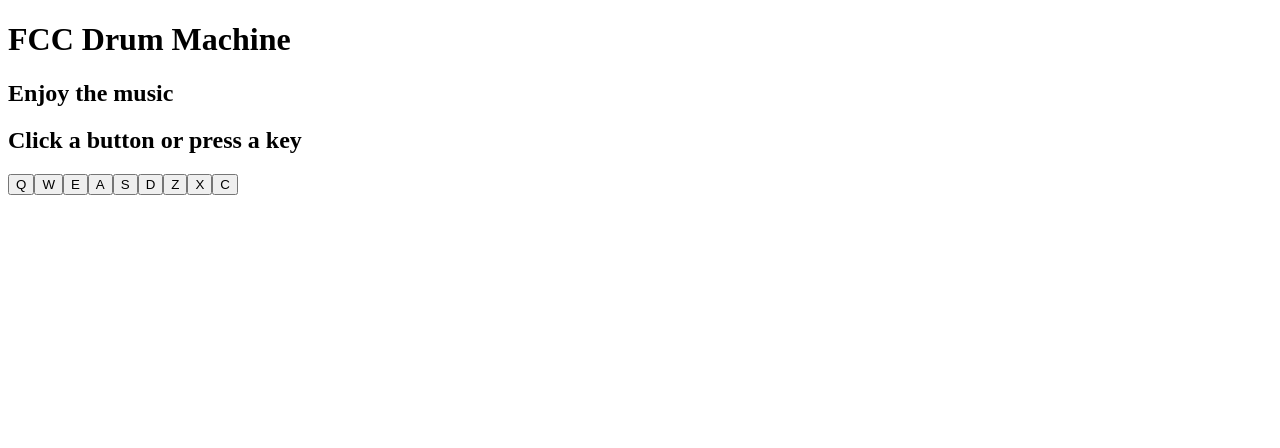
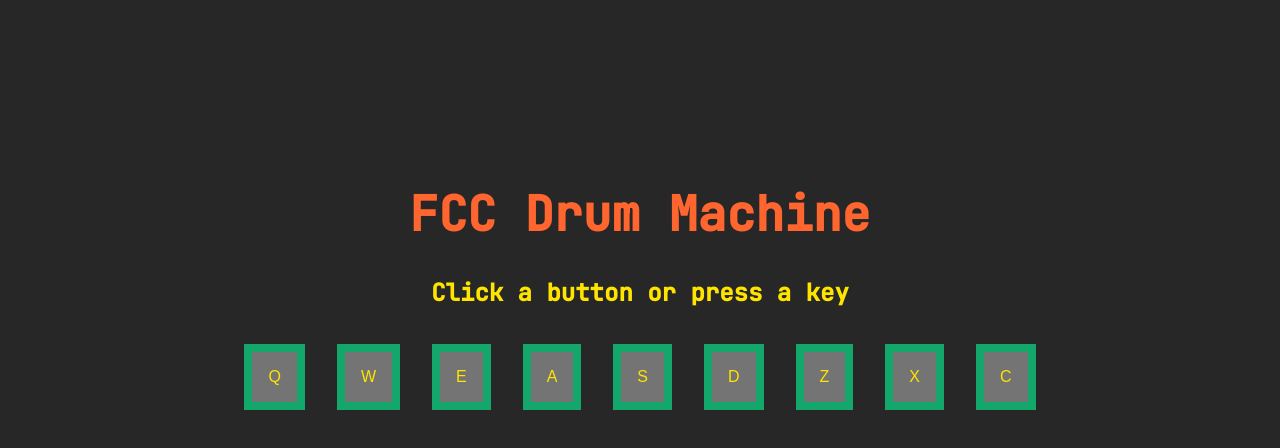
Before and after one commit to girkarkshitij/react-drum-machine, a React (Create React App) app: page / in a window 1280 px wide. Shown: the top 448 px of the page. Built offline with nearby package versions, Linux system fonts and the light colour scheme.

Commit message:
Add scss files

```diff
--- a/src/components/App.js
+++ b/src/components/App.js
@@ -2,6 +2,7 @@
 import drumpadData from './drumpadData';
 import Display from './Display';
 import Drumpad from './Drumpad';
+import '../css/main.css';
 
 class App extends React.Component {
     constructor(props) {
@@ -23,7 +24,6 @@
             <div id='container'>
                 <div id='drum-machine'>
                     <h1>FCC Drum Machine</h1>
-                    <h2>Enjoy the music</h2>
                     <Display displayText={this.state.displayText} />
                 </div>
                 {drumpadData.map((data) => (
--- /dev/null
+++ b/src/css/main.css
@@ -0,0 +1 @@
+@import url("https://fonts.googleapis.com/css2?family=JetBrains+Mono:wght@500&display=swap");@import url("https://fonts.googleapis.com/css2?family=JetBrains+Mono:wght@500&display=swap");#container{text-align:center;padding-top:150px}@media only screen and (max-width: 600px){#container{padding-top:20px}}html,body{margin:0;padding:0;border:0;font-size:100%;box-sizing:border-box;font-family:'JetBrains Mono', monospace;background-color:#272727}h1{font-size:3rem;text-align:center;color:#ff652f}h2{font-size:1.5rem;text-align:center;color:#ffe400}button{font-size:1rem;padding:1rem;margin:1rem;border:0.5rem solid #14a76c;background-color:#747474;color:#ffe400}button:active{background-color:#ff652f}html,body{margin:0;padding:0;border:0;font-size:100%;box-sizing:border-box;font-family:'JetBrains Mono', monospace;background-color:#272727}h1{font-size:3rem;text-align:center;color:#ff652f}h2{font-size:1.5rem;text-align:center;color:#ffe400}
--- /dev/null
+++ b/src/scss/_base.scss
@@ -0,0 +1,30 @@
+@import url('https://fonts.googleapis.com/css2?family=JetBrains+Mono:wght@500&display=swap');
+
+$bg-color: #272727;
+$light-bg-color: #747474;
+$alpha-color: #ff652f;
+$beta-color: #ffe400;
+$gamma-color: #14a76c;
+
+html,
+body {
+    margin: 0;
+    padding: 0;
+    border: 0;
+    font-size: 100%;
+    box-sizing: border-box;
+    font-family: 'JetBrains Mono', monospace;
+    background-color: $bg-color;
+}
+
+h1 {
+    font-size: 3rem;
+    text-align: center;
+    color: $alpha-color;
+}
+
+h2 {
+    font-size: 1.5rem;
+    text-align: center;
+    color: $beta-color;
+}
--- /dev/null
+++ b/src/scss/_component.scss
@@ -0,0 +1,14 @@
+@import 'base';
+
+button {
+    font-size: 1rem;
+    padding: 1rem;
+    margin: 1rem;
+    border: 0.5rem solid $gamma-color;
+    background-color: $light-bg-color;
+    color: $beta-color;
+}
+
+button:active {
+    background-color: $alpha-color;
+}
--- /dev/null
+++ b/src/scss/_layout.scss
@@ -0,0 +1,10 @@
+#container {
+    text-align: center;
+    padding-top: 150px;
+}
+
+@media only screen and (max-width: 600px) {
+    #container {
+        padding-top: 20px;
+    }
+}
--- /dev/null
+++ b/src/scss/main.scss
@@ -0,0 +1,3 @@
+@import 'layout';
+@import 'component';
+@import 'base';
```
